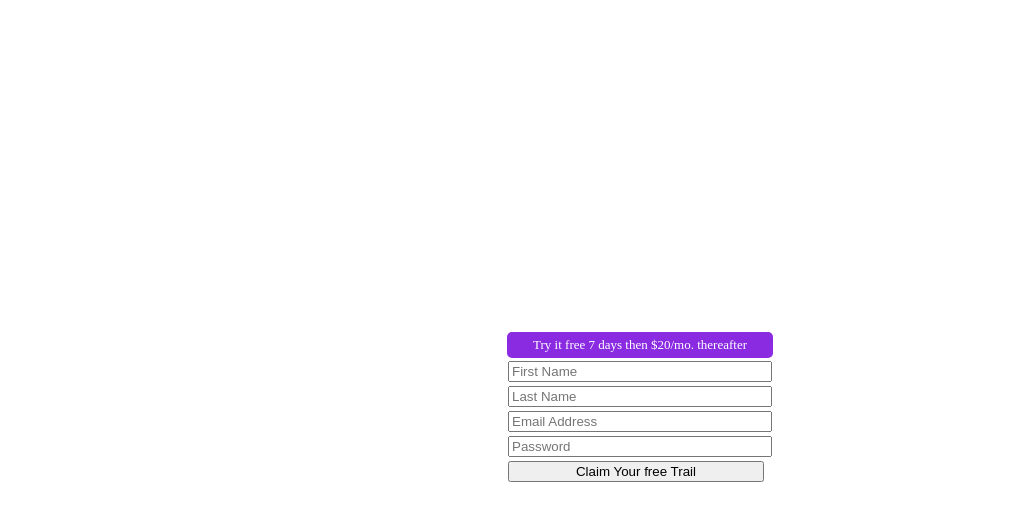
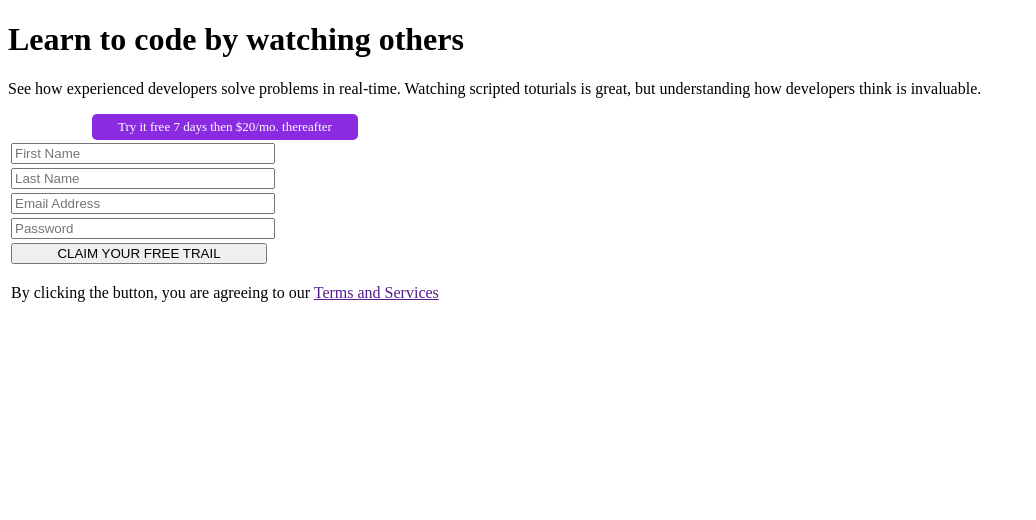
Before and after one commit to Mukumbuta/login-page, a plain HTML site: page index.html in a window 1280 px wide. Shown: the whole page, without its empty margins (0-1036 px from the left). Drawn offline with Linux system fonts and the light colour scheme.

Commit message:
Update index.html

```diff
--- a/index.html
+++ b/index.html
@@ -8,10 +8,18 @@
     <link rel="stylesheet" href="index.css">
 </head>
 <body>
-    <div class="g-p-contaniner">
-        <div class="p-container">
+    <main>
+        <div class="heading">
+            <h1>
+                Learn to code by watching others
+            </h1>
+            <p>
+                See how experienced developers solve problems in real-time.
+                Watching scripted toturials is great, but understanding how developers think is invaluable.
+            </p>
+        </div>
          <form action="">
-                <table>
+            <table class="menu" >
                 <caption>
                     <div class="login-caption" >
                         Try it free 7 days then $20/mo. thereafter
@@ -39,12 +47,19 @@
                 </tr>
                 <tr>
                     <td>
-                            <input type="submit" value="Claim Your free Trail">
+                        <input type="submit" class="btn" value="CLAIM YOUR FREE TRAIL">
+                    </td>
+                </tr>
+                <tr>
+                    <td>
+                        <p class="confirm">
+                            By clicking the button, you are agreeing to our
+                            <a href="">Terms and Services</a>
+                        </p>
                     </td>
                 </tr>
             </table>
         </form>
-        </div>
-    </div>
+    </main>
 </body>
 </html>
```
Lines whose indentation alone changed are shown as unchanged.
